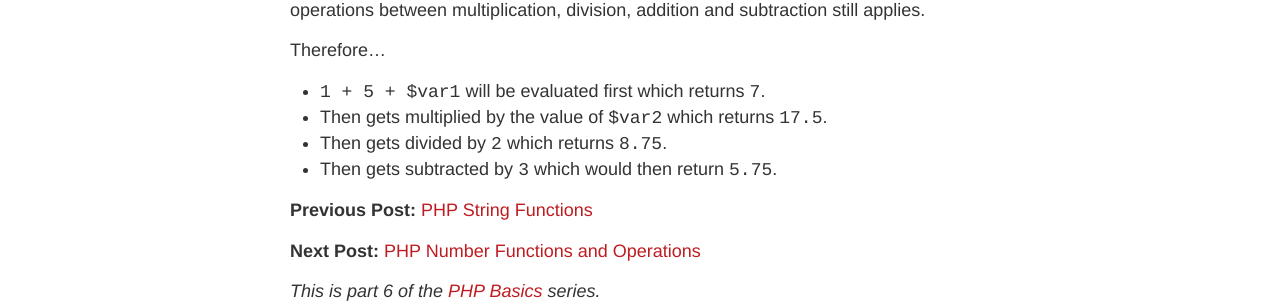
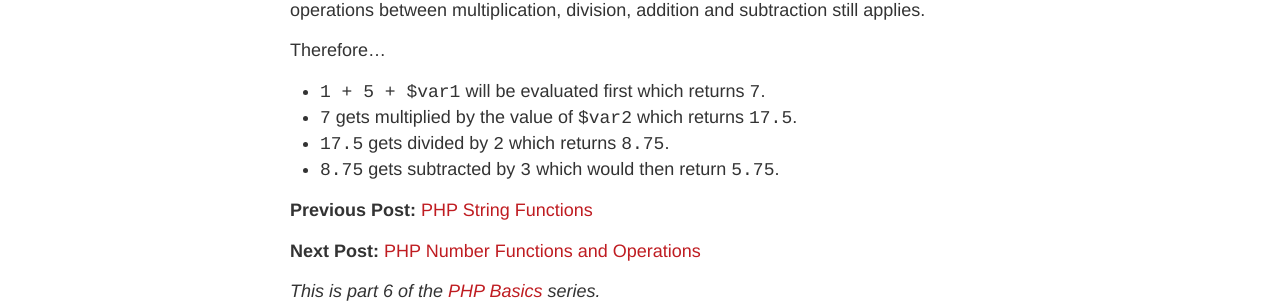
Before and after one commit to kennyalmendral/kennyalmendral.github.io, a Jekyll site: the page built from _posts/2018-07-27-php-numbers.md, in a window 1280 px wide. Shown: the part 719-1022 px from the top of the page. Built offline with Jekyll 4.4.1, drawn with Linux system fonts in a browser that asks for light colours.

Commit message:
Update 2018-07-27-php-numbers.md

```diff
--- a/_posts/2018-07-27-php-numbers.md
+++ b/_posts/2018-07-27-php-numbers.md
@@ -27,9 +27,9 @@
 Therefore...
 
 + `1 + 5 + $var1` will be evaluated first which returns `7`.
-+ Then gets multiplied by the value of `$var2` which returns `17.5`.
-+ Then gets divided by `2` which returns `8.75`.
-+ Then gets subtracted by `3` which would then return `5.75`.
++ `7` gets multiplied by the value of `$var2` which returns `17.5`.
++ `17.5` gets divided by `2` which returns `8.75`.
++ `8.75` gets subtracted by `3` which would then return `5.75`.
 
 **Previous Post:** [PHP String Functions](https://kennyalmendral.github.io/php-string-functions/)
 
```
